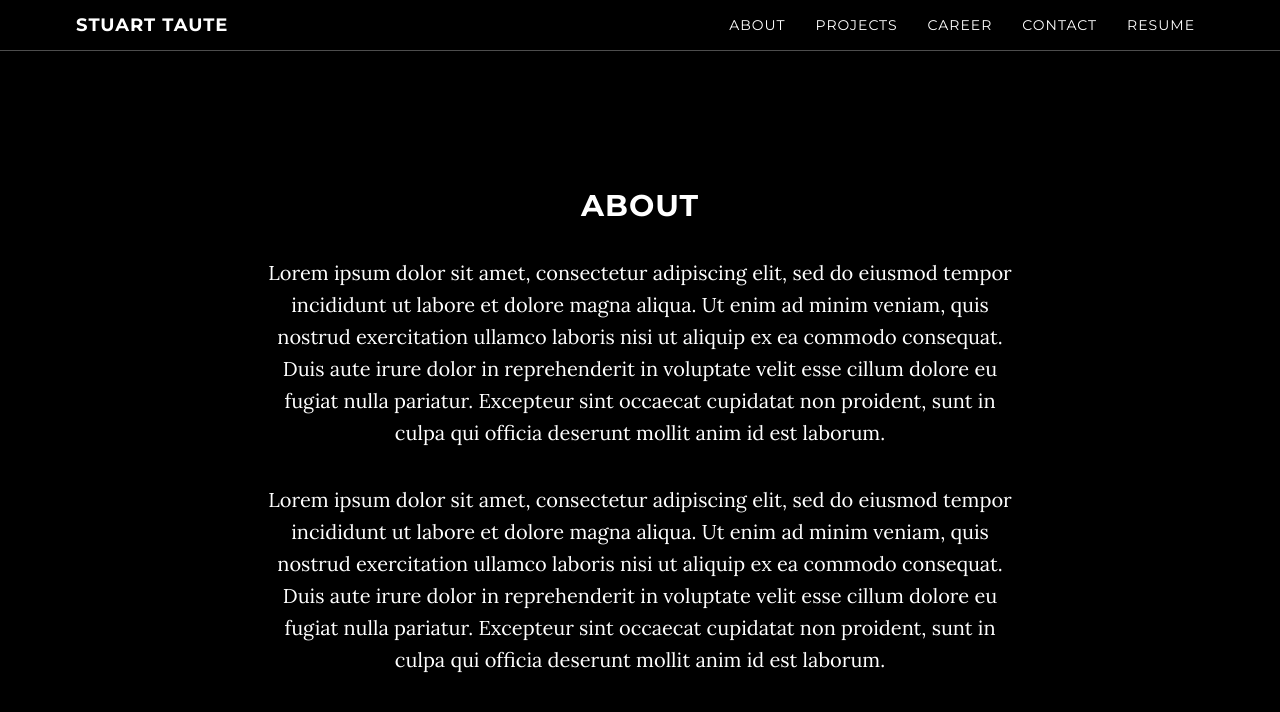
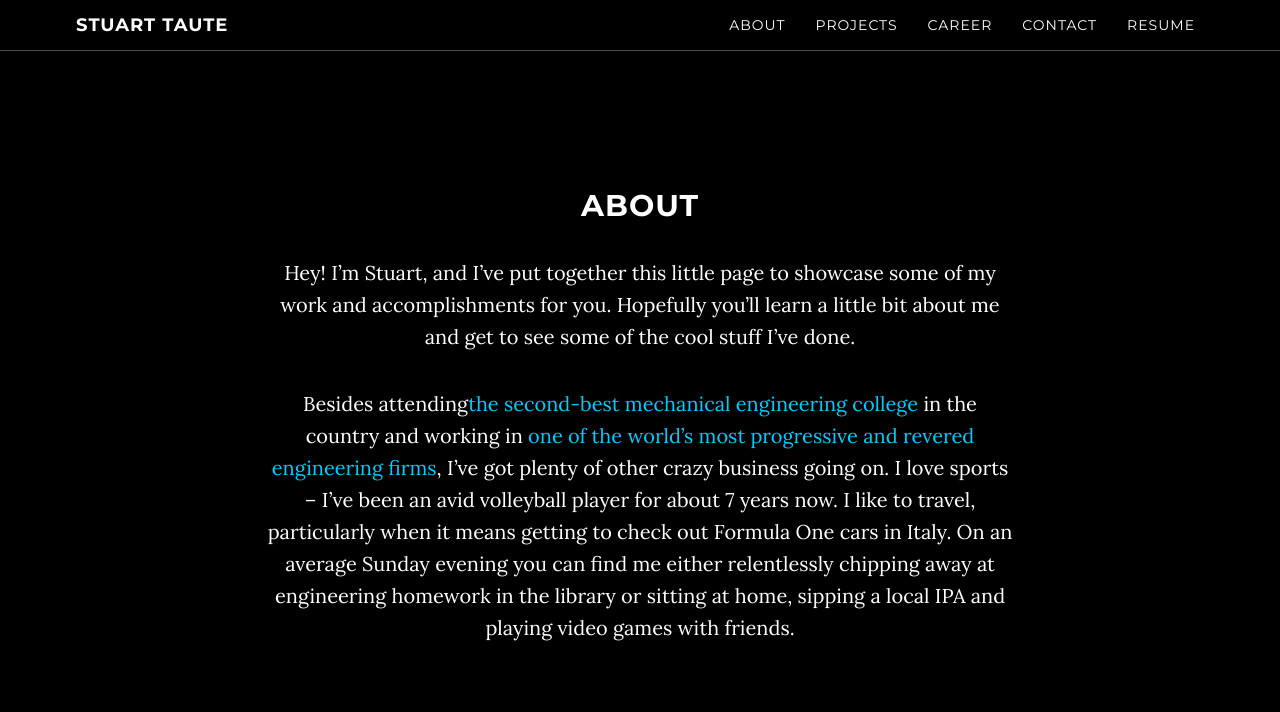
Before and after one commit to stuartweb/stuart-taute.github.io, a Jekyll site: the page built from index.html, in a window 1280 px wide and 900 px high, scrolled down 961 px. Shown: the top 712 px of the window. Built offline with Jekyll 4.4.1, drawn with Linux system fonts in a browser that asks for light colours; comment, search, counter and statistics services are not loaded.

Commit message:
fixed projects

```diff
--- a/_includes/projects.html
+++ b/_includes/projects.html
@@ -9,7 +9,7 @@
         <h4 class="lowercase">
         <strong> <a href="{{ project.url }}">{{ project.name }}</a> </strong>
           <strong>  {{ project.platform }}</strong><br/><small>  {{ project.language }}  </small>
-
+          {% if project.image %} <img href="{{project.image}}"> {% endif %}
           <small><div style="color:white"> {{ project.description }} </div></small>
         </h4>
         {% endfor %}
--- a/about.html
+++ b/about.html
@@ -6,6 +6,6 @@
 ---
 ## About
 
-Lorem ipsum dolor sit amet, consectetur adipiscing elit, sed do eiusmod tempor incididunt ut labore et dolore magna aliqua. Ut enim ad minim veniam, quis nostrud exercitation ullamco laboris nisi ut aliquip ex ea commodo consequat. Duis aute irure dolor in reprehenderit in voluptate velit esse cillum dolore eu fugiat nulla pariatur. Excepteur sint occaecat cupidatat non proident, sunt in culpa qui officia deserunt mollit anim id est laborum.
+Hey! I'm Stuart, and I've put together this little page to showcase some of my work and accomplishments for you. Hopefully you'll learn a little bit about me and get to see some of the cool stuff I've done.
 
-Lorem ipsum dolor sit amet, consectetur adipiscing elit, sed do eiusmod tempor incididunt ut labore et dolore magna aliqua. Ut enim ad minim veniam, quis nostrud exercitation ullamco laboris nisi ut aliquip ex ea commodo consequat. Duis aute irure dolor in reprehenderit in voluptate velit esse cillum dolore eu fugiat nulla pariatur. Excepteur sint occaecat cupidatat non proident, sunt in culpa qui officia deserunt mollit anim id est laborum.
+Besides attending<a href="http://www.coe.gatech.edu/stats-and-rankings">the second-best mechanical engineering college</a> in the country and working in <a href="http://haskell.com/About/Performance">one of the world's most progressive and revered engineering firms</a>, I've got plenty of other crazy business going on. I love sports -- I've been an avid volleyball player for about 7 years now. I like to travel, particularly when it means getting to check out Formula One cars in Italy. On an average Sunday evening you can find me either relentlessly chipping away at engineering homework in the library or sitting at home, sipping a local IPA and playing video games with friends.
```
